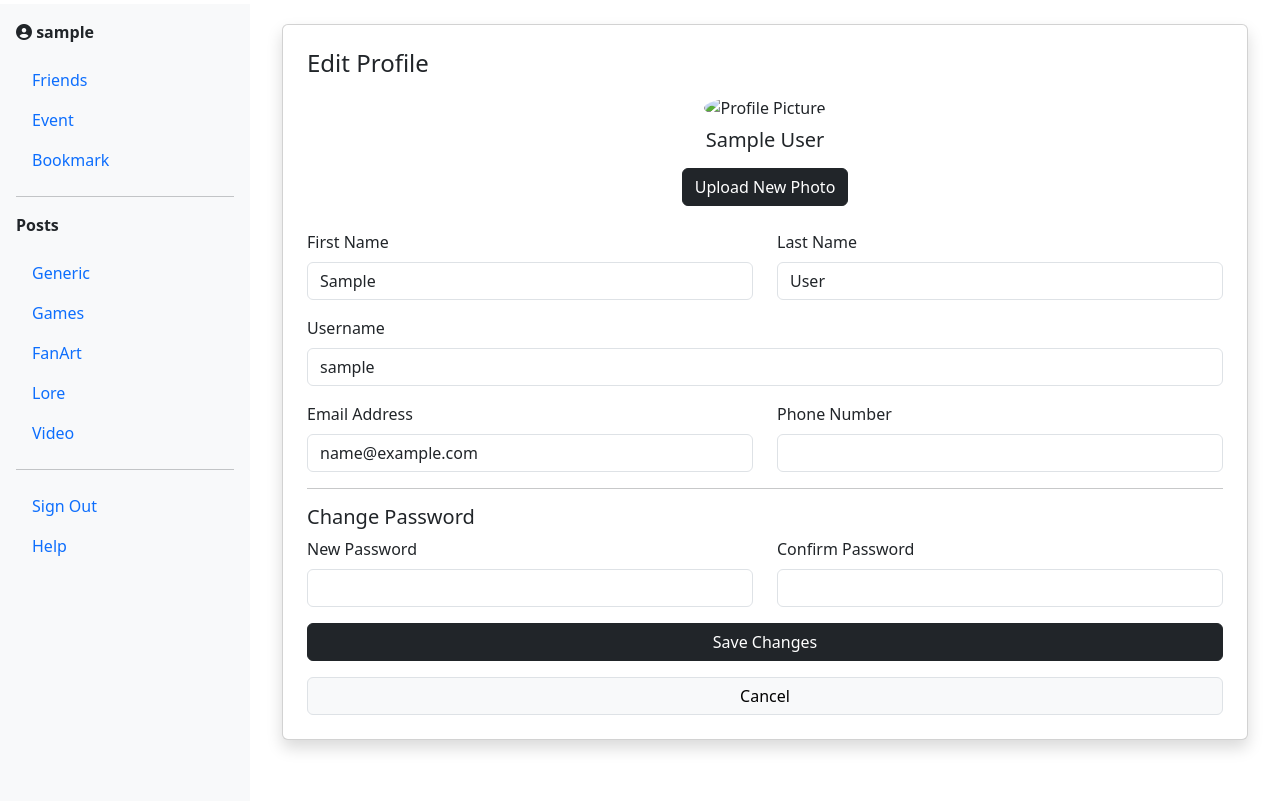
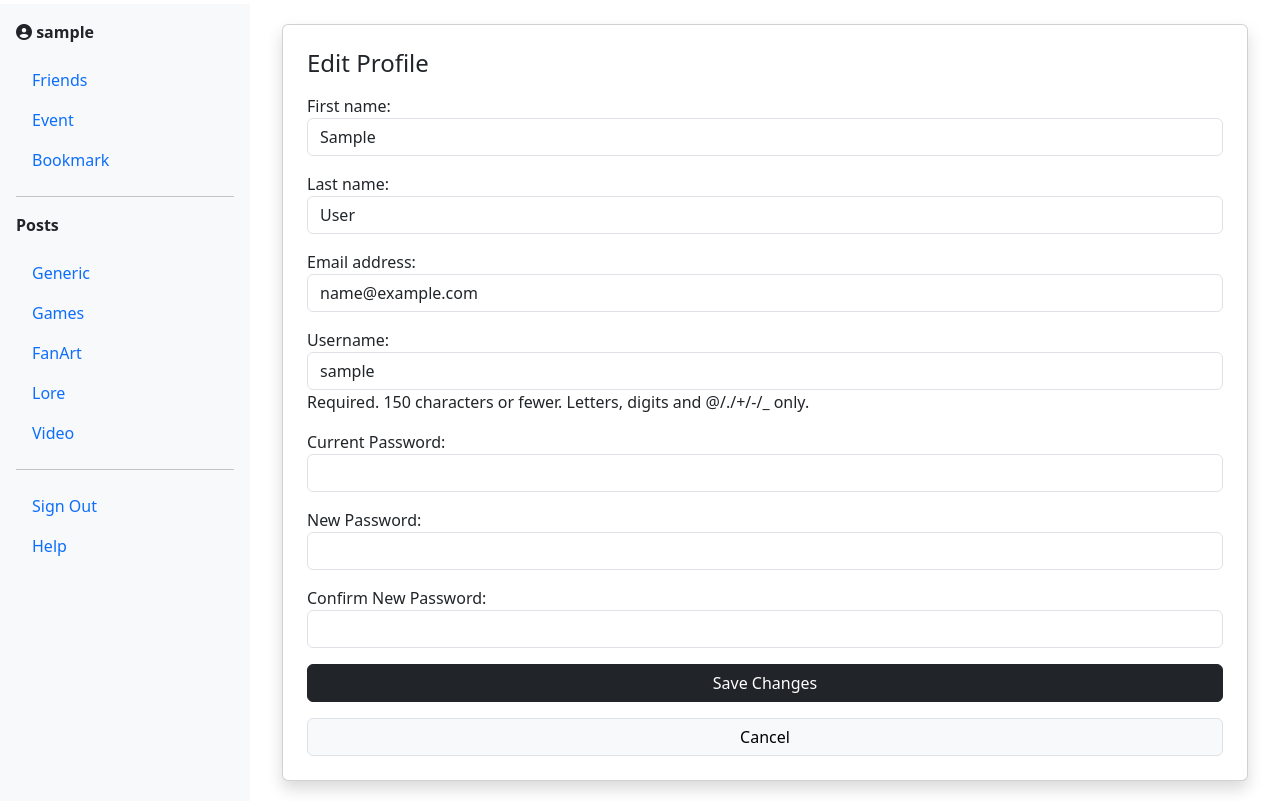
Before and after one commit to NewOsakA/Fanlore, a Django app: page /profile_edit/ in a window 1280 px wide. Shown: the part 56-857 px from the top of the page. Run offline with Django 4.2, Linux system fonts and the light colour scheme; the visitor is signed in with stand-in values (Sample User, id 1); some libraries are stand-ins or nearby versions.

Commit message:
Update proflie edit

```diff
--- a/fanlore/forms/profile_edit_view.py
+++ b/fanlore/forms/profile_edit_view.py
@@ -26,23 +26,25 @@ class ProfileUpdateForm(forms.ModelForm):
 
     class Meta:
         model = User
-        fields = ["email", "username"]  # Editable fields
+        fields = ["first_name", "last_name","email", "username"]
         widgets = {
             "email": forms.EmailInput(attrs={"class": "form-control"}),
             "username": forms.TextInput(attrs={"class": "form-control"}),
+            "first_name": forms.TextInput(attrs={"class": "form-control"}),
+            "last_name": forms.TextInput(attrs={"class": "form-control"}),
         }
 
     def clean_email(self):
         email = self.cleaned_data.get("email")
-        if User.objects.filter(email=email).exclude(
-                pk=self.instance.pk).exists():
+        if User.objects.filter(email=email)\
+                .exclude(pk=self.instance.pk).exists():
             raise ValidationError("This email is already in use.")
         return email
 
     def clean_username(self):
         username = self.cleaned_data.get("username")
-        if User.objects.filter(username=username).exclude(
-                pk=self.instance.pk).exists():
+        if User.objects.filter(username=username)\
+                .exclude(pk=self.instance.pk).exists():
             raise ValidationError("This username is already taken.")
         return username
 
@@ -58,7 +60,8 @@ class ProfileUpdateForm(forms.ModelForm):
                     "You must enter your current password to change it.")
             if not self.instance.check_password(old_password):
                 raise ValidationError("The current password is incorrect.")
-            if new_password1 and new_password2 and new_password1 != new_password2:
+            if new_password1 and new_password2 and\
+                    new_password1 != new_password2:
                 raise ValidationError("New passwords do not match.")
             password_validation.validate_password(new_password1, self.instance)
 
--- a/fanlore/templates/fanlore/profile_edit.html
+++ b/fanlore/templates/fanlore/profile_edit.html
@@ -6,53 +6,53 @@
         <h4 class="mb-3">Edit Profile</h4>
         <form method="POST" enctype="multipart/form-data">
             {% csrf_token %}
+            {{ form.as_p }}
+<!--            <div class="text-center">-->
+<!--                <img src="https://via.placeholder.com/100" class="rounded-circle" alt="Profile Picture">-->
+<!--                <h5 class="mt-2">{{ user.first_name }} {{ user.last_name }}</h5>-->
+<!--                <button class="btn btn-dark mt-2">Upload New Photo</button>-->
+<!--            </div>-->
 
-            <div class="text-center">
-                <img src="https://via.placeholder.com/100" class="rounded-circle" alt="Profile Picture">
-                <h5 class="mt-2">{{ user.first_name }} {{ user.last_name }}</h5>
-                <button class="btn btn-dark mt-2">Upload New Photo</button>
-            </div>
+<!--            <div class="row mt-4 mb-3">-->
+<!--                <div class="col">-->
+<!--                    <label class="form-label">First Name</label>-->
+<!--                    <input type="text" name="first_name" class="form-control" value="{{ user.first_name }}">-->
+<!--                </div>-->
+<!--                <div class="col">-->
+<!--                    <label class="form-label">Last Name</label>-->
+<!--                    <input type="text" name="last_name" class="form-control" value="{{ user.last_name }}">-->
+<!--                </div>-->
+<!--            </div>-->
 
-            <div class="row mt-4 mb-3">
-                <div class="col">
-                    <label class="form-label">First Name</label>
-                    <input type="text" name="first_name" class="form-control" value="{{ user.first_name }}">
-                </div>
-                <div class="col">
-                    <label class="form-label">Last Name</label>
-                    <input type="text" name="last_name" class="form-control" value="{{ user.last_name }}">
-                </div>
-            </div>
+<!--            <div class="mb-3">-->
+<!--                <label class="form-label">Username</label>-->
+<!--                <input type="text" name="username" class="form-control" value="{{ user.username }}">-->
+<!--            </div>-->
 
-            <div class="mb-3">
-                <label class="form-label">Username</label>
-                <input type="text" name="username" class="form-control" value="{{ user.username }}">
-            </div>
+<!--            <div class="row mb-3">-->
+<!--                <div class="col">-->
+<!--                    <label class="form-label">Email Address</label>-->
+<!--                    <input type="email" name="email" class="form-control" value="{{ user.email }}">-->
+<!--                </div>-->
+<!--                <div class="col">-->
+<!--                    <label class="form-label">Phone Number</label>-->
+<!--                    <input type="text" name="phone_number" class="form-control" value="{{ user.phone_number }}">-->
+<!--                </div>-->
+<!--            </div>-->
 
-            <div class="row mb-3">
-                <div class="col">
-                    <label class="form-label">Email Address</label>
-                    <input type="email" name="email" class="form-control" value="{{ user.email }}">
-                </div>
-                <div class="col">
-                    <label class="form-label">Phone Number</label>
-                    <input type="text" name="phone_number" class="form-control" value="{{ user.phone_number }}">
-                </div>
-            </div>
+<!--            <hr>-->
 
-            <hr>
-
-            <h5>Change Password</h5>
-            <div class="row mb-3">
-                <div class="col">
-                    <label class="form-label">New Password</label>
-                    <input type="password" name="password" class="form-control">
-                </div>
-                <div class="col">
-                    <label class="form-label">Confirm Password</label>
-                    <input type="password" name="confirm_password" class="form-control">
-                </div>
-            </div>
+<!--            <h5>Change Password</h5>-->
+<!--            <div class="row mb-3">-->
+<!--                <div class="col">-->
+<!--                    <label class="form-label">New Password</label>-->
+<!--                    <input type="password" name="password" class="form-control">-->
+<!--                </div>-->
+<!--                <div class="col">-->
+<!--                    <label class="form-label">Confirm Password</label>-->
+<!--                    <input type="password" name="confirm_password" class="form-control">-->
+<!--                </div>-->
+<!--            </div>-->
 
             <button type="submit" class="btn btn-dark w-100 mb-3">Save Changes</button>
             <a href="{% url 'profile' %}" class="btn btn-light w-100 border">Cancel</a>
--- a/fanlore/views/profile_edit_view.py
+++ b/fanlore/views/profile_edit_view.py
@@ -1,17 +1,35 @@
 from django.contrib.auth.mixins import LoginRequiredMixin
+from django.views.generic import UpdateView
+from django.contrib import messages
 from django.urls import reverse_lazy
-from django.views.generic import UpdateView
-from ..models.user import User
+from django.shortcuts import redirect
+from ..models import User
 from ..forms.profile_edit_view import ProfileUpdateForm
+from django.contrib.auth import update_session_auth_hash
 
 
 class ProfileEditView(LoginRequiredMixin, UpdateView):
-    """View for users to update their profile."""
     model = User
     form_class = ProfileUpdateForm
     template_name = "fanlore/profile_edit.html"
     success_url = reverse_lazy("profile")
 
     def get_object(self, queryset=None):
-        """Return the currently logged-in user."""
+        """Ensure the user can only update their own profile."""
         return self.request.user
+
+    def form_valid(self, form):
+        """Handle successful form submission."""
+        user = form.save(commit=False)
+
+        if form.cleaned_data.get("new_password1"):
+            update_session_auth_hash(self.request, user)
+
+        user.save()
+        messages.success(self.request, "Your profile has been updated successfully.")
+        return redirect(self.success_url)
+
+    def form_invalid(self, form):
+        """Handle form errors."""
+        messages.error(self.request, "Please correct the errors below.")
+        return self.render_to_response(self.get_context_data(form=form))
```
